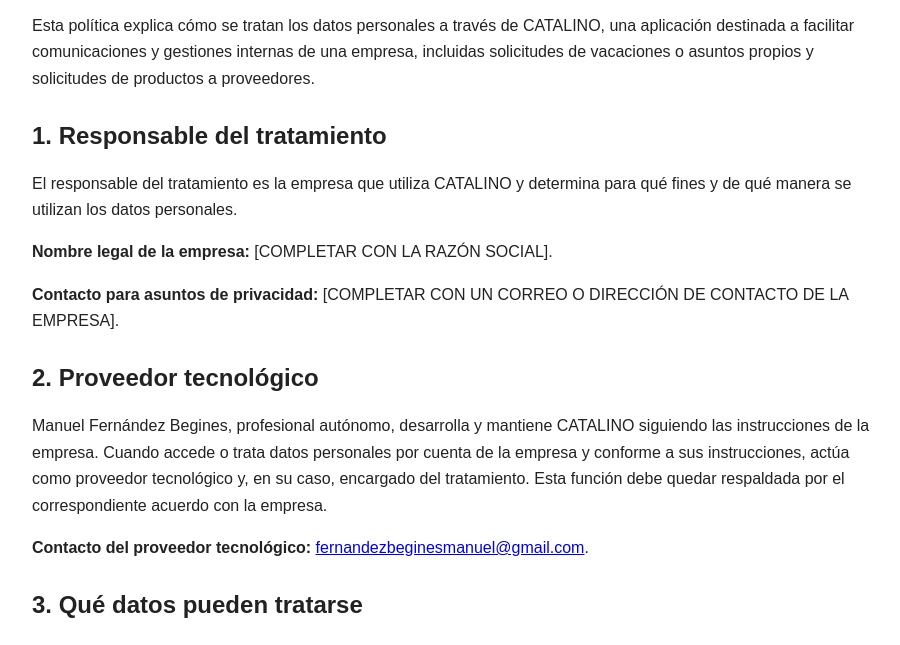
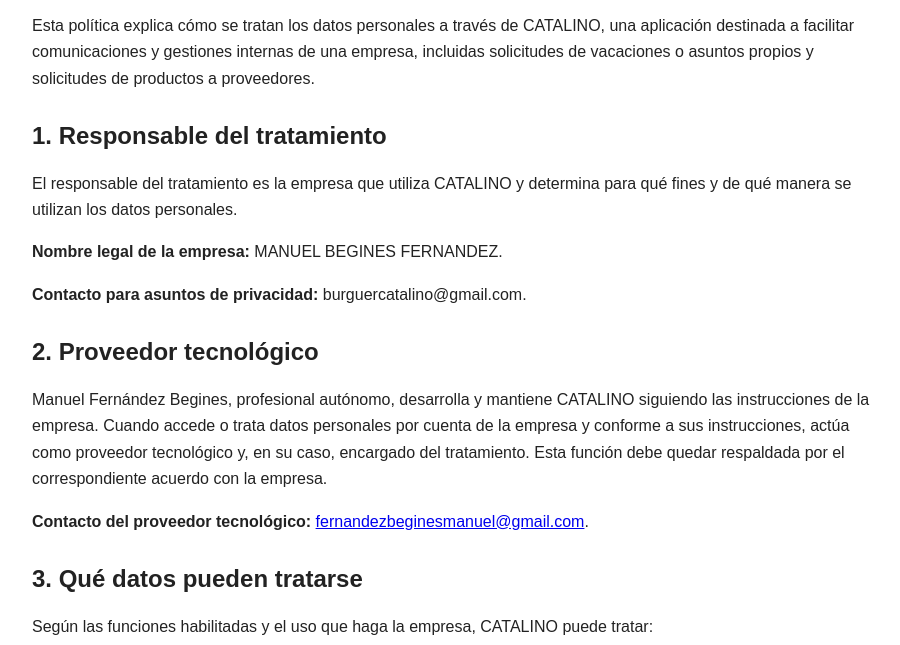
Before and after one commit to JoseLuisCandela/catalino-privacidad, a plain HTML site: page index.html in a window 1280 px wide. Shown: the part 123-768 px from the top of the page, without its empty margins (178-1078 px from the left). Drawn offline with Linux system fonts and the light colour scheme.

Commit message:
Update company name and privacy contact in index.htmlRAZON SOCIAL

```diff
--- a/index.html
+++ b/index.html
@@ -25,8 +25,8 @@
     <section>
       <h2>1. Responsable del tratamiento</h2>
       <p>El responsable del tratamiento es la empresa que utiliza CATALINO y determina para qué fines y de qué manera se utilizan los datos personales.</p>
-      <p><strong>Nombre legal de la empresa:</strong> [COMPLETAR CON LA RAZÓN SOCIAL].</p>
-      <p><strong>Contacto para asuntos de privacidad:</strong> [COMPLETAR CON UN CORREO O DIRECCIÓN DE CONTACTO DE LA EMPRESA].</p>
+      <p><strong>Nombre legal de la empresa:</strong> MANUEL BEGINES FERNANDEZ.</p>
+      <p><strong>Contacto para asuntos de privacidad:</strong> burguercatalino@gmail.com.</p>
     </section>
 
     <section>
```
